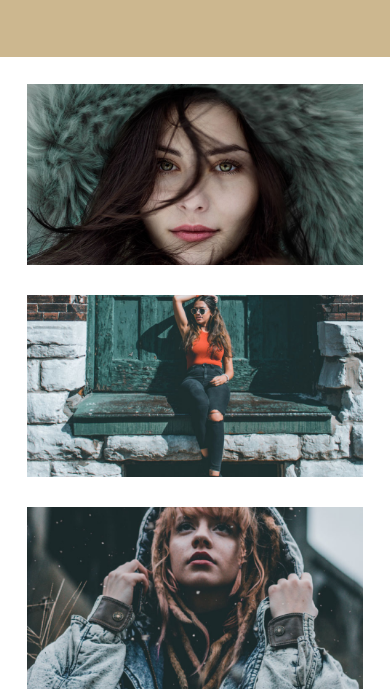
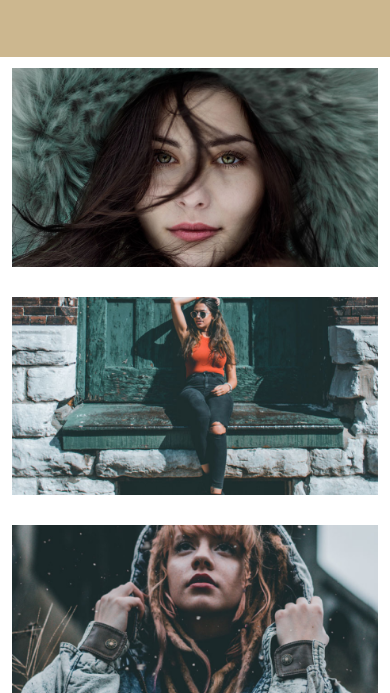
Before and after one commit to Lutotenik/About_author, a plain HTML site: page portfolio.html in a window 390 px wide. Shown: the part 151-844 px from the top of the page. Drawn offline with Linux system fonts and the light colour scheme; a web font is replaced by a local one.

Commit message:
Add files via upload

```diff
--- a/css/style_port.css
+++ b/css/style_port.css
@@ -287,6 +287,12 @@
         width: 118px;
         height: 118px;
     }
+
+    .main {
+        grid-template-columns: repeat(auto-fit, 100%);
+        padding: 3%;
+    }
+
 }
 
 @media screen and (max-width: 400px) {
@@ -295,10 +301,6 @@
     .main-menu-grid {
         width: 50%;
         grid-template: 130px 100px auto / auto;
-    }
-
-    .main {
-        grid-template-columns: repeat(auto-fit, minmax(100%, auto));
     }
 
     .footer-grid {
```
